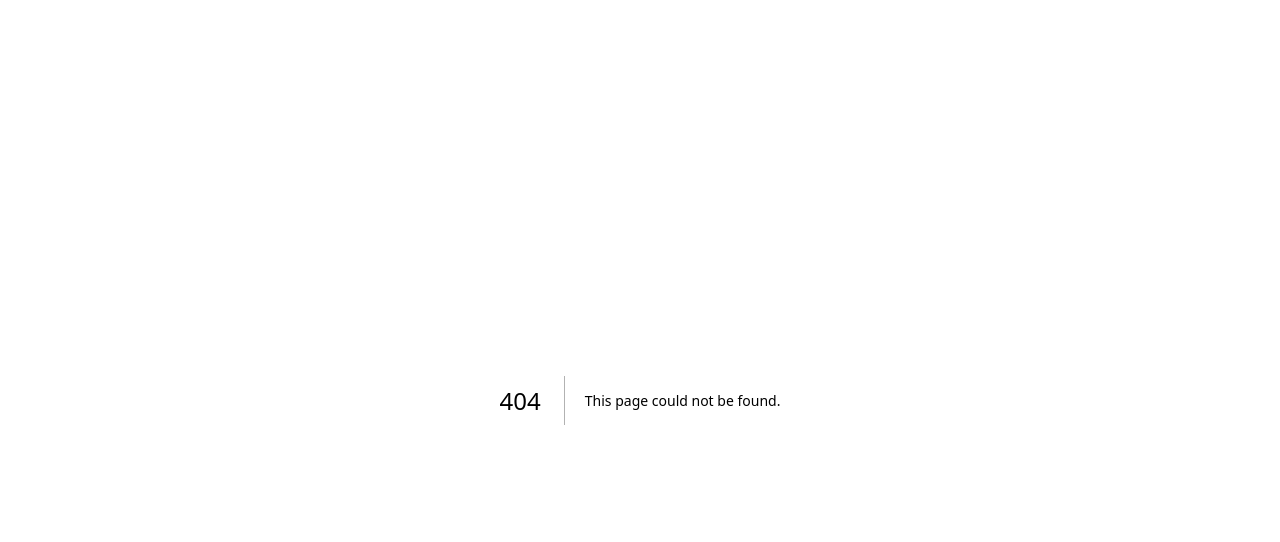
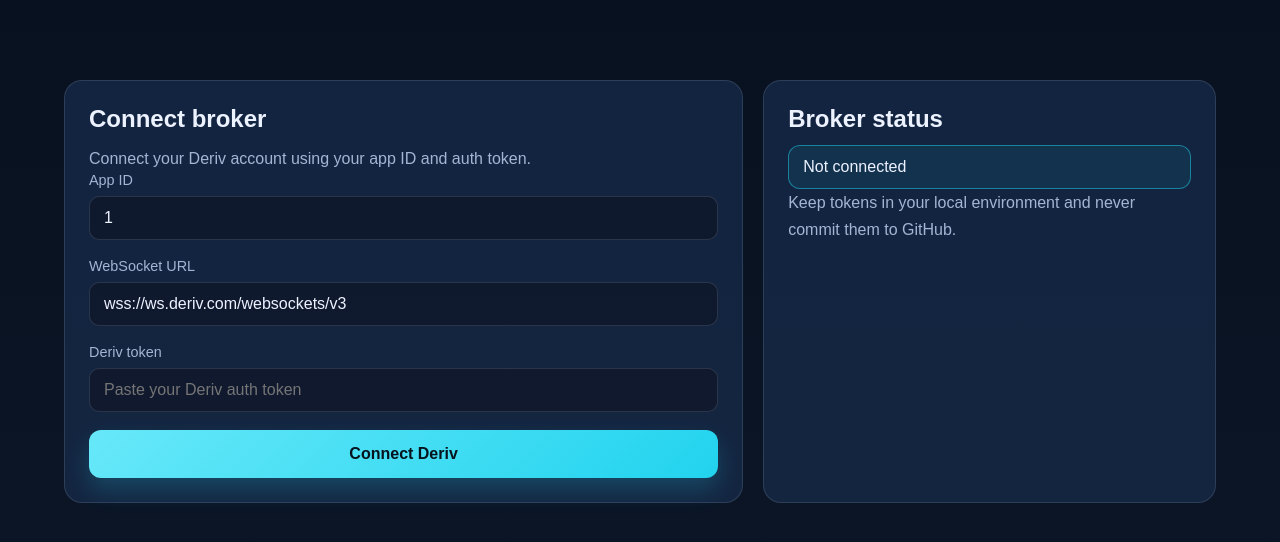
Before and after one commit to okumuzack547-code/Zacktraders.commmm, a Next.js app in the folder frontend/: page /broker in a window 1280 px wide. Before the commit this address had no page. Shown: the top 542 px of the page. Built offline with nearby package versions, Linux system fonts and the light colour scheme.

Commit message:
Finalize the Deriv integration by wiring the backend route and adding a broker connection UI for the frontend.

```diff
--- /dev/null
+++ b/frontend/app/broker/page.tsx
@@ -0,0 +1,85 @@
+'use client';
+
+import { FormEvent, useState } from 'react';
+
+export default function BrokerPage() {
+  const [appId, setAppId] = useState('1');
+  const [token, setToken] = useState('');
+  const [serverUrl, setServerUrl] = useState('wss://ws.deriv.com/websockets/v3');
+  const [loading, setLoading] = useState(false);
+  const [status, setStatus] = useState('Not connected');
+  const [error, setError] = useState('');
+
+  async function handleSubmit(event: FormEvent) {
+    event.preventDefault();
+    setLoading(true);
+    setError('');
+
+    try {
+      const response = await fetch('http://localhost:4000/api/deriv/authorize', {
+        method: 'POST',
+        headers: { 'Content-Type': 'application/json' },
+        body: JSON.stringify({ token, appId, serverUrl })
+      });
+
+      const data = await response.json();
+      if (!response.ok) {
+        throw new Error(data.error ?? 'Authorization failed');
+      }
+
+      setStatus(`Connected: ${data.data?.email ?? 'authorized user'}`);
+    } catch (err) {
+      setError(err instanceof Error ? err.message : 'Connection failed');
+      setStatus('Connection failed');
+    } finally {
+      setLoading(false);
+    }
+  }
+
+  return (
+    <main className="page-shell">
+      <section className="broker-grid">
+        <div className="broker-card">
+          <h2>Connect broker</h2>
+          <p>Connect your Deriv account using your app ID and auth token.</p>
+
+          <form className="broker-form" onSubmit={handleSubmit}>
+            <div className="form-row">
+              <label htmlFor="appId">App ID</label>
+              <input id="appId" value={appId} onChange={(e) => setAppId(e.target.value)} />
+            </div>
+
+            <div className="form-row">
+              <label htmlFor="serverUrl">WebSocket URL</label>
+              <input id="serverUrl" value={serverUrl} onChange={(e) => setServerUrl(e.target.value)} />
+            </div>
+
+            <div className="form-row">
+              <label htmlFor="token">Deriv token</label>
+              <input
+                id="token"
+                type="password"
+                placeholder="Paste your Deriv auth token"
+                value={token}
+                onChange={(e) => setToken(e.target.value)}
+              />
+            </div>
+
+            <button className="primary-button-wide" type="submit" disabled={loading}>
+              {loading ? 'Connecting...' : 'Connect Deriv'}
+            </button>
+          </form>
+        </div>
+
+        <div className="broker-card">
+          <h2>Broker status</h2>
+          <div className="status-box">{status}</div>
+          <p className="form-hint">
+            Keep tokens in your local environment and never commit them to GitHub.
+          </p>
+          {error ? <p className="form-hint">{error}</p> : null}
+        </div>
+      </section>
+    </main>
+  );
+}
--- a/frontend/app/globals.css
+++ b/frontend/app/globals.css
@@ -24,7 +24,13 @@
   min-height: 100vh;
 }
 
-button {
+a {
+  color: inherit;
+  text-decoration: none;
+}
+
+button,
+input {
   font: inherit;
 }
 
@@ -73,28 +79,48 @@
 }
 
 .primary-button,
-.secondary-button {
+.secondary-button,
+.primary-button-wide,
+.secondary-button-link {
   border: none;
   border-radius: 12px;
-  padding: 14px 22px;
   cursor: pointer;
   font-weight: 700;
 }
 
-.primary-button {
+.primary-button,
+.primary-button-wide {
   background: linear-gradient(135deg, var(--primary) 0%, var(--primary-strong) 100%);
   color: #04131d;
   box-shadow: 0 12px 24px rgba(34, 211, 238, 0.2);
 }
 
+.primary-button,
 .secondary-button {
+  padding: 14px 22px;
+}
+
+.primary-button-wide {
+  padding: 15px 24px;
+  width: 100%;
+}
+
+.secondary-button,
+.secondary-button-link {
   background: rgba(15, 23, 42, 0.8);
   color: var(--text);
   border: 1px solid var(--border);
 }
 
+.secondary-button-link {
+  display: inline-flex;
+  align-items: center;
+  justify-content: center;
+}
+
 .stats-grid,
-.cards-grid {
+.cards-grid,
+.broker-grid {
   margin-top: 32px;
   display: grid;
   gap: 20px;
@@ -108,8 +134,13 @@
   grid-template-columns: repeat(3, minmax(0, 1fr));
 }
 
+.broker-grid {
+  grid-template-columns: 1.2fr 0.8fr;
+}
+
 .stat-card,
-.info-card {
+.info-card,
+.broker-card {
   background: rgba(22, 39, 68, 0.9);
   border: 1px solid var(--border);
   border-radius: 18px;
@@ -130,21 +161,58 @@
   font-size: 2rem;
 }
 
-.info-card h2 {
+.info-card h2,
+.broker-card h2 {
   margin: 0 0 12px;
   font-size: 1.5rem;
 }
 
-.info-card p {
+.info-card p,
+.broker-card p,
+.form-hint {
   margin: 0;
   color: var(--muted);
   line-height: 1.7;
 }
 
+.broker-form {
+  display: flex;
+  flex-direction: column;
+  gap: 18px;
+}
+
+.form-row {
+  display: flex;
+  flex-direction: column;
+  gap: 8px;
+}
+
+.form-row label {
+  font-size: 0.9rem;
+  color: var(--muted);
+}
+
+.form-row input {
+  background: rgba(15, 23, 42, 0.8);
+  border: 1px solid var(--border);
+  border-radius: 10px;
+  color: var(--text);
+  padding: 12px 14px;
+}
+
+.status-box {
+  border: 1px solid rgba(34, 211, 238, 0.5);
+  background: rgba(34, 211, 238, 0.08);
+  border-radius: 12px;
+  padding: 12px 14px;
+  color: var(--text);
+}
+
 @media (max-width: 900px) {
   .hero,
   .stats-grid,
-  .cards-grid {
+  .cards-grid,
+  .broker-grid {
     grid-template-columns: 1fr;
     display: grid;
   }
--- a/frontend/app/page.tsx
+++ b/frontend/app/page.tsx
@@ -1,3 +1,5 @@
+import Link from 'next/link';
+
 const metrics = [
   { label: 'Broker', value: 'Deriv' },
   { label: 'Account', value: 'Demo' },
@@ -24,7 +26,9 @@
         </div>
         <div className="hero-actions">
           <button className="primary-button">Open demo account</button>
-          <button className="secondary-button">Connect broker</button>
+          <Link href="/broker" className="secondary-button-link">
+            <button className="secondary-button" type="button">Connect broker</button>
+          </Link>
         </div>
       </section>
 
```
